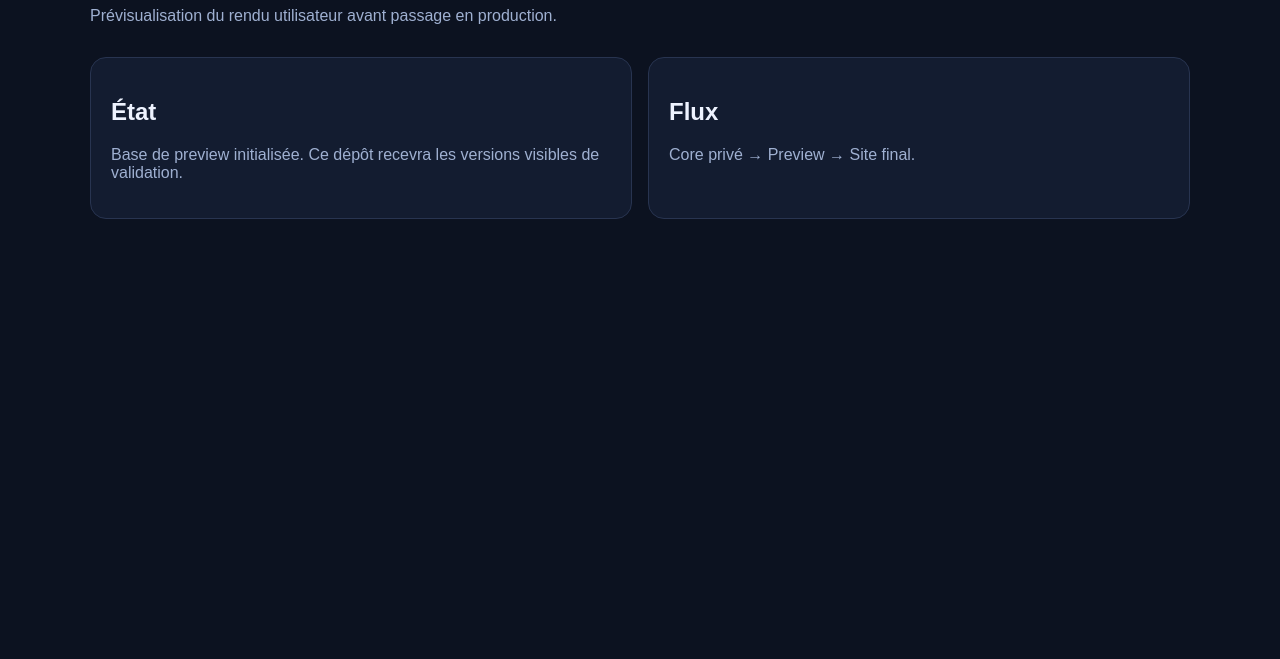
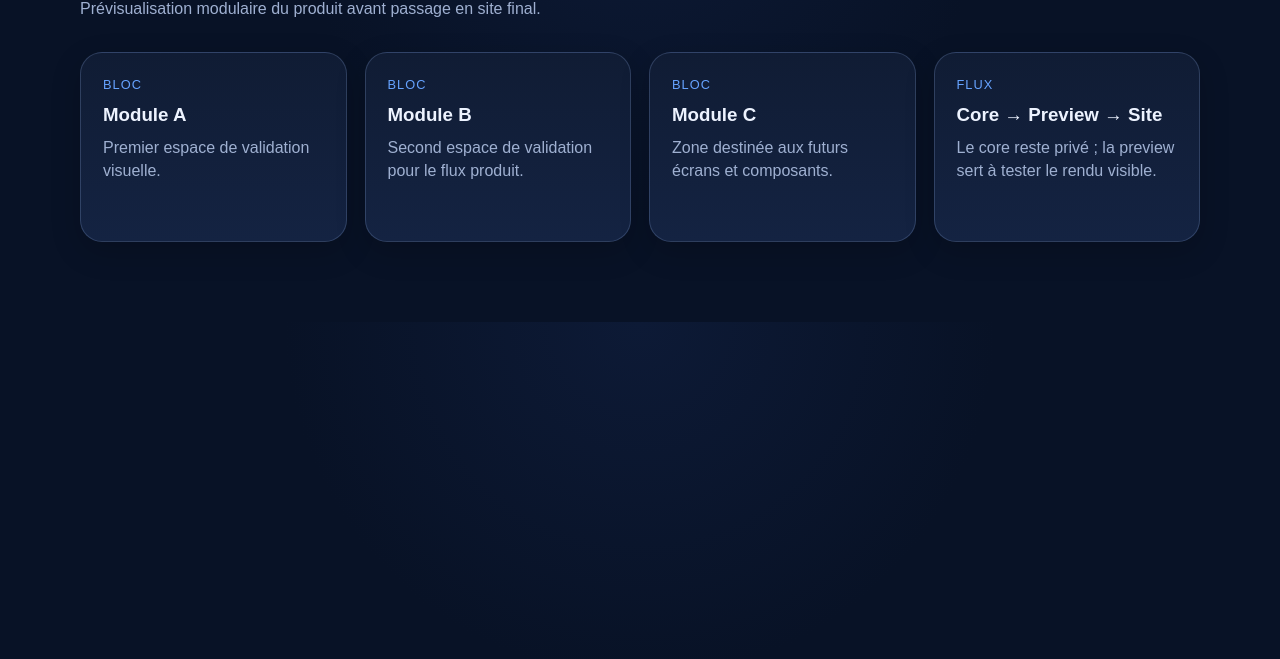
Before and after one commit to acap-copeaux/jobflow-studio-preview, a plain HTML site: page index.html in a window 1280 px wide. Shown: the part 141-800 px from the top of the page. Drawn offline with Linux system fonts and the light colour scheme.

Commit message:
Build preview V3 structure

```diff
--- a/assets/css/main.css
+++ b/assets/css/main.css
@@ -1,23 +1,24 @@
 :root {
-  --bg: #0c1220;
-  --panel: #131c30;
-  --text: #eef3ff;
+  --bg: #081226;
+  --panel: #101c34;
+  --panel-2: #142342;
+  --text: #edf3ff;
   --muted: #9fb0d1;
-  --line: #283450;
-  --accent: #63a0ff;
+  --line: rgba(135, 162, 214, 0.25);
+  --accent: #66a3ff;
 }
 
 * { box-sizing: border-box; }
 body {
   margin: 0;
   font-family: Arial, sans-serif;
-  background: var(--bg);
+  background: radial-gradient(circle at top, #0d1a36 0%, var(--bg) 45%);
   color: var(--text);
 }
 .shell {
-  width: min(1100px, calc(100% - 32px));
+  width: min(1120px, calc(100% - 32px));
   margin: 0 auto;
-  padding: 40px 0 64px;
+  padding: 40px 0 80px;
 }
 .hero { margin-bottom: 32px; }
 .eyebrow {
@@ -26,15 +27,47 @@ body {
   letter-spacing: 0.08em;
   font-size: 0.85rem;
 }
-.lead { color: var(--muted); }
+.lead {
+  color: var(--muted);
+  max-width: 760px;
+}
 .grid {
   display: grid;
-  grid-template-columns: repeat(auto-fit, minmax(260px, 1fr));
-  gap: 16px;
+  grid-template-columns: repeat(auto-fit, minmax(240px, 1fr));
+  gap: 18px;
 }
 .card {
-  background: var(--panel);
+  display: block;
+  background: linear-gradient(180deg, var(--panel) 0%, var(--panel-2) 100%);
   border: 1px solid var(--line);
-  border-radius: 16px;
-  padding: 20px;
+  border-radius: 22px;
+  padding: 22px;
+  min-height: 190px;
+  text-decoration: none;
+  color: inherit;
+  box-shadow: 0 10px 30px rgba(0,0,0,0.18);
 }
+.card-link:hover {
+  transform: translateY(-2px);
+  border-color: rgba(102,163,255,0.45);
+}
+.tag {
+  display: inline-block;
+  margin-bottom: 12px;
+  color: var(--accent);
+  font-size: 0.8rem;
+  text-transform: uppercase;
+  letter-spacing: 0.08em;
+}
+h1 {
+  margin: 0 0 12px;
+  font-size: clamp(2.2rem, 5vw, 3.6rem);
+}
+h2, h3 {
+  margin: 0 0 10px;
+}
+p {
+  margin: 0;
+  color: var(--muted);
+  line-height: 1.45;
+}
--- a/assets/js/app.js
+++ b/assets/js/app.js
@@ -1 +1 @@
-console.log('Jobflow Studio Preview ready.');
+console.log('Jobflow Studio Preview V3 ready.');
--- a/index.html
+++ b/index.html
@@ -9,19 +9,31 @@
 <body>
   <main class="shell">
     <header class="hero">
-      <p class="eyebrow">Preview Environment</p>
+      <p class="eyebrow">Preview Environment — V3</p>
       <h1>Jobflow Studio Preview</h1>
-      <p class="lead">Prévisualisation du rendu utilisateur avant passage en production.</p>
+      <p class="lead">Prévisualisation modulaire du produit avant passage en site final.</p>
     </header>
 
     <section class="grid">
       <article class="card">
-        <h2>État</h2>
-        <p class="lead">Base de preview initialisée. Ce dépôt recevra les versions visibles de validation.</p>
+        <span class="tag">Bloc</span>
+        <h3>Module A</h3>
+        <p>Premier espace de validation visuelle.</p>
       </article>
       <article class="card">
-        <h2>Flux</h2>
-        <p class="lead">Core privé → Preview → Site final.</p>
+        <span class="tag">Bloc</span>
+        <h3>Module B</h3>
+        <p>Second espace de validation pour le flux produit.</p>
+      </article>
+      <article class="card">
+        <span class="tag">Bloc</span>
+        <h3>Module C</h3>
+        <p>Zone destinée aux futurs écrans et composants.</p>
+      </article>
+      <article class="card">
+        <span class="tag">Flux</span>
+        <h3>Core → Preview → Site</h3>
+        <p>Le core reste privé ; la preview sert à tester le rendu visible.</p>
       </article>
     </section>
   </main>
```
